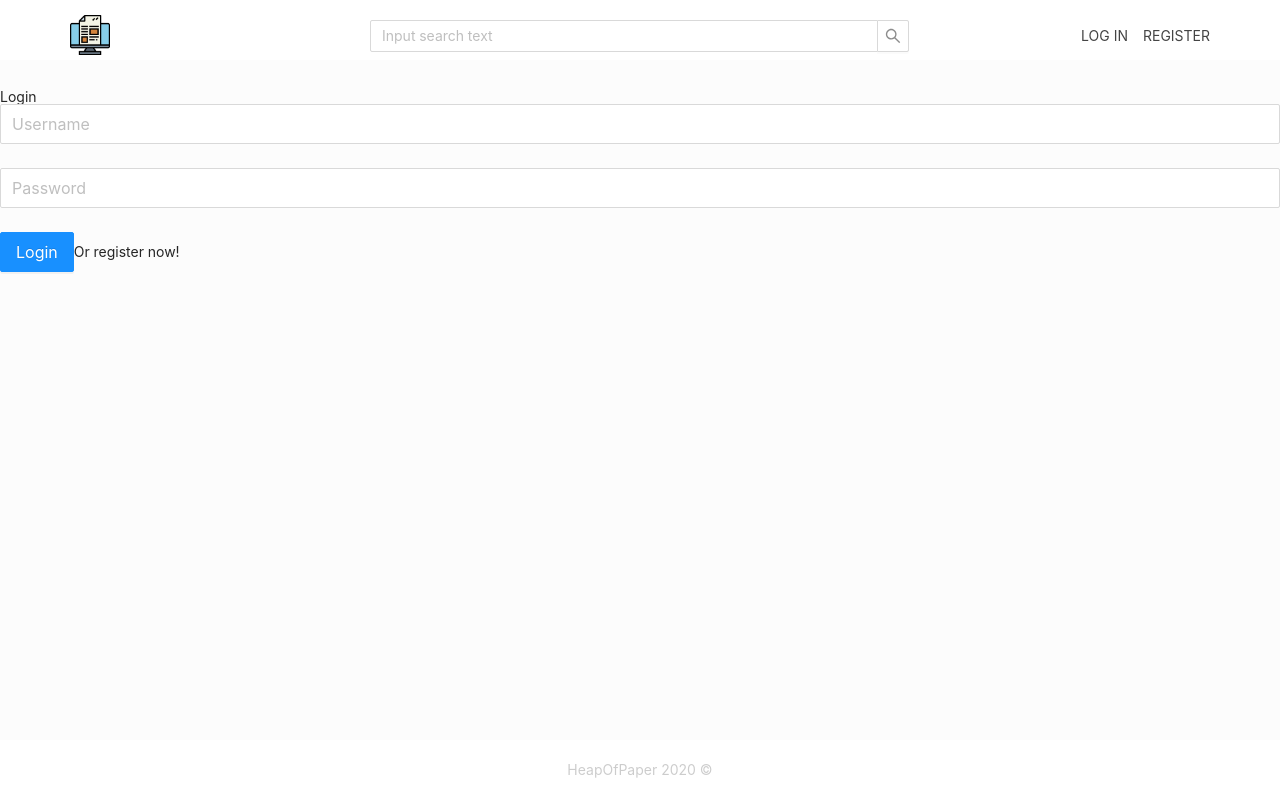
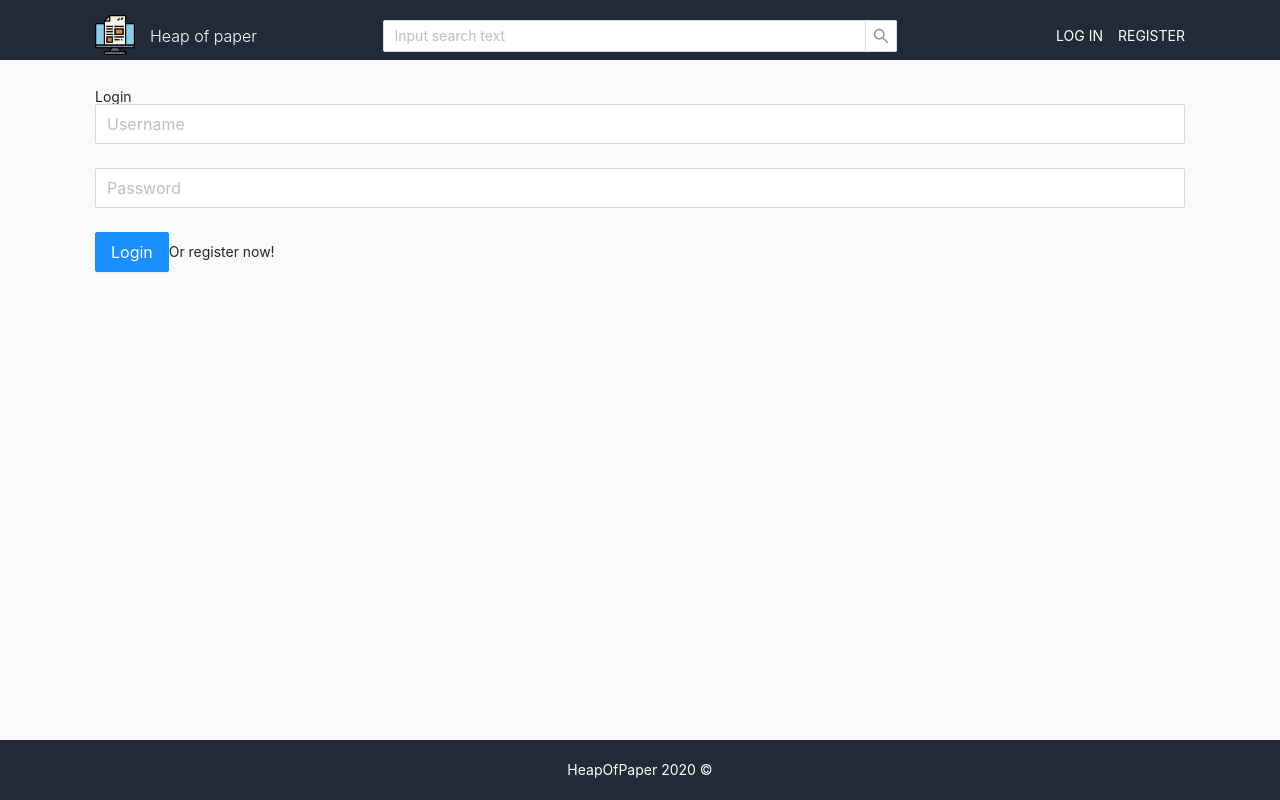
Before and after one commit to minimal1/spring-react-mysql-docker, a React (Create React App) app in the folder front-end-dev/react/: page /login in a window 1280 px wide. Built offline with nearby package versions, Linux system fonts and the light colour scheme; no server answers.

Commit message:
front end item list

```diff
--- a/front-end-dev/react/src/components/partials/Header.js
+++ b/front-end-dev/react/src/components/partials/Header.js
@@ -46,6 +46,7 @@ class Header extends React.Component {
             <Link to='/' className='header__link link'>
               <img src='/imgs/icon-logo.png' className='header__logo' />
             </Link>
+            <span className='header__title'>Heap of paper</span>
           </div>
           <div className='header__column'>
             <Search
--- a/front-end-dev/react/src/styles/main.css
+++ b/front-end-dev/react/src/styles/main.css
@@ -9,17 +9,17 @@ body {
 }
 
 body {
-  background-color: #fcfcfc;
+  background-color: #fafafa;
   color: #444444;
   font-family: -apple-system, BlinkMacSystemFont, "Segoe UI", Roboto, Oxygen,
     Ubuntu, Cantarell, "Open Sans", "Helvetica Neue", sans-serif;
   font-size: 14px;
-  padding-top: 90px;
 }
 
 main {
+  padding: 90px 30px;
   width: 100%;
-  max-width: 1400px;
+  max-width: 1150px;
   margin: 0 auto;
   min-height: 70vh;
 }
--- a/front-end-dev/react/src/styles/partials/footer.css
+++ b/front-end-dev/react/src/styles/partials/footer.css
@@ -9,10 +9,10 @@
   flex-direction: column;
   align-items: center;
   justify-content: center;
-  background-color: #ffffff;
+  background-color: #232a38;
 }
 
 .footer .footer__text {
   font-size: 14px;
-  color: rgba(0, 0, 0, 0.2);
+  color: white;
 }
--- a/front-end-dev/react/src/styles/partials/header.css
+++ b/front-end-dev/react/src/styles/partials/header.css
@@ -6,17 +6,23 @@
   padding: 0px;
   position: fixed;
   top: 0px;
-  background-color: #ffffff;
+  background-color: #232a38;
+  color: white;
   z-index: 2;
 }
 
 .header__wrapper {
   padding: 10px 30px;
-  max-width: 1200px;
+  max-width: 1150px;
   margin: 0px auto;
   width: 100%;
   display: grid;
   grid-template-columns: 1fr 2fr 1fr;
+  align-content: center;
+}
+
+.header__column {
+  display: flex;
   align-items: center;
 }
 
@@ -28,9 +34,15 @@
   justify-self: end;
 }
 
+.header__column .header__title {
+  font-size: 16px;
+  font-weight: 300;
+  margin-left: 15px;
+}
+
 .header__column .header__link {
   font-size: 14px;
-  color: #444444;
+  /* color: #444444; */
 }
 
 .header__column .header__logo {
@@ -42,7 +54,7 @@
   width: 100%;
   padding: 10px 15px;
   font-size: 14px;
-  color: #444444;
+  /* color: #444444; */
   border-radius: 5px;
 }
 
--- a/front-end-dev/react/src/styles/partials/item.css
+++ b/front-end-dev/react/src/styles/partials/item.css
@@ -1,15 +1,29 @@
 /** @format */
 .item-list {
   width: 100%;
-  display: flex;
+  display: grid;
+  grid-template-columns: repeat(auto-fill, minmax(300px, 1fr));
+  row-gap: 30px;
+  column-gap: 25px;
 }
 
 .item {
   padding: 10px;
+  margin: 0 auto;
   max-width: 300px;
   display: flex;
   flex-direction: column;
   justify-content: center;
+  background-color: white;
+  border-radius: 10px;
+  box-shadow: 0 15px 35px rgba(50, 50, 93, 0.1), 0 5px 15px rgba(0, 0, 0, 0.07);
+  transition: transform 0.6s cubic-bezier(0.2, 0.8, 0.2, 1),
+    box-shadow 0.6s cubic-bezier(0.2, 0.8, 0.2, 1);
+}
+
+.item:hover {
+  box-shadow: rgba(0, 0, 0, 0.35) 0 30px 60px;
+  transform: translateY(-10px);
 }
 
 .item--overay {
@@ -69,5 +83,6 @@
   color: rgba(0, 0, 0, 0.3);
 }
 .item__hashtag a:hover {
-  color: rgba(0, 0, 0, 0.7);
+  /* color: rgba(0, 0, 0, 0.7); */
+  color: #348ac7;
 }
```
